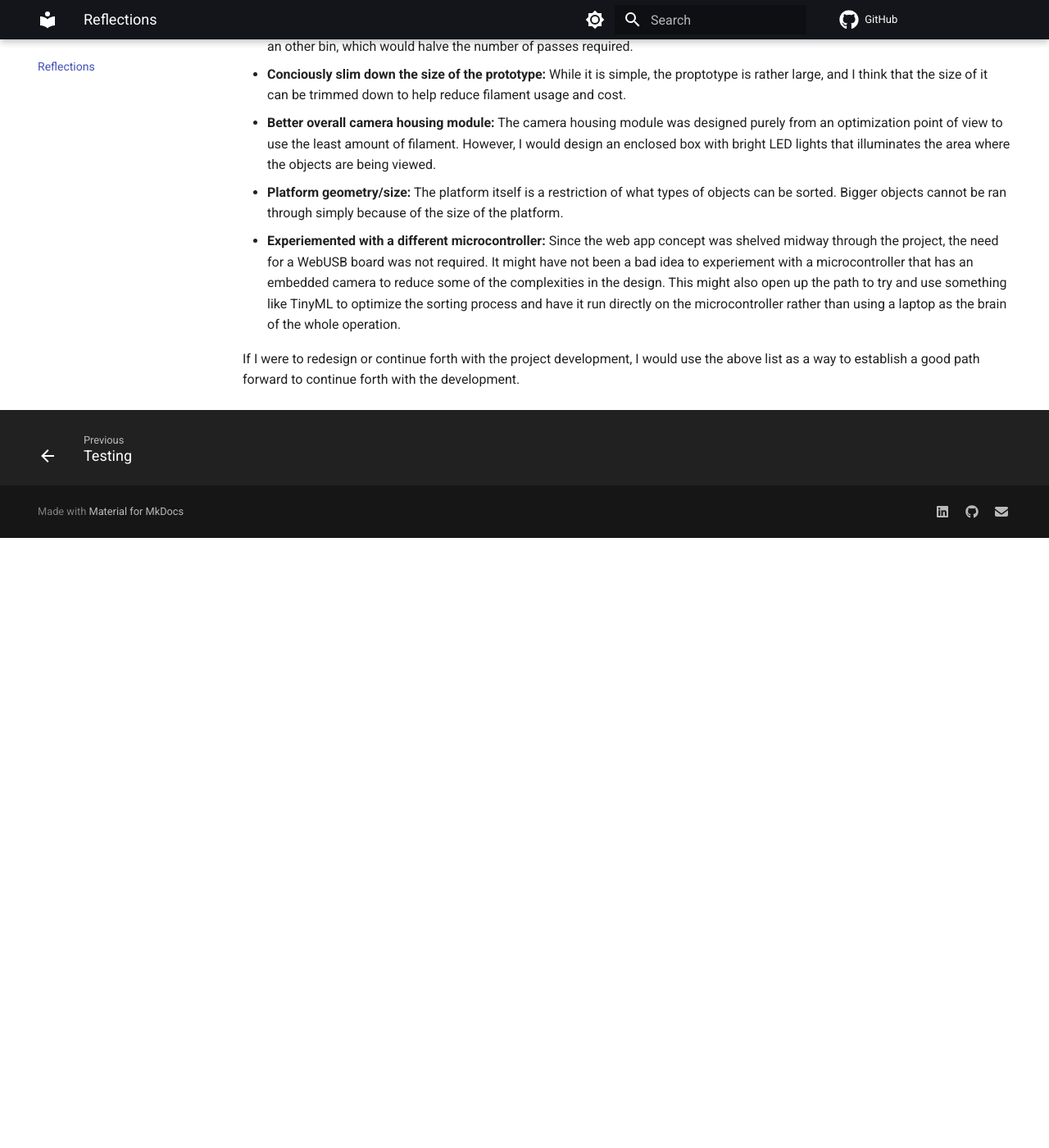
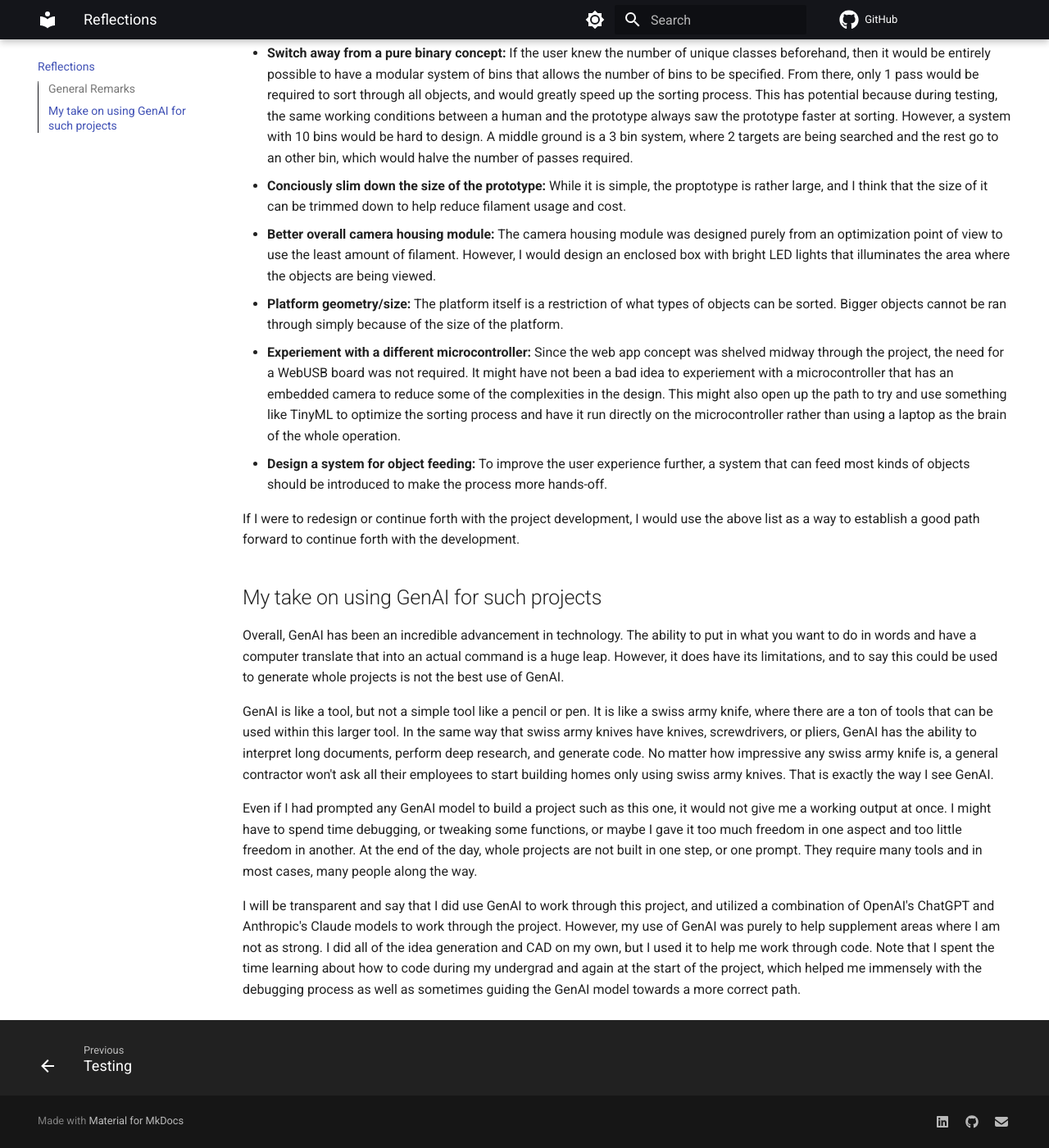
Before and after one commit to sidhgurnani/yolo-object-sorter-docs, an MkDocs documentation site: the page built from docs/results.md, in a window 1280 px wide and 1400 px high, scrolled down 1396 px. Shown: the whole window at 82% size. Built offline with MkDocs 1.6.1 and Material for MkDocs 9.7.7, drawn with Linux system fonts in a browser that asks for light colours; comment, search, counter and statistics services are not loaded; before the commit the page ends 2052 px from its top, so only the background shows below that; some of the changed text lies outside the part shown.

```diff
--- a/docs/results.md
+++ b/docs/results.md
@@ -1,4 +1,6 @@
-Overall, I am satisfied with the prototype (both software and Python App) as is, and it does ultimately serve the purpose that it was designed for. A great proof of concept has been reached and this is something that can be tweaked and applied across various areas. Examples include detecting bullet casings, various kinds of beans, resistors, LEGOs, etc.
+## General Remarks
+
+Overall, I am satisfied with both aspects of the prototype as is (hardware and software), and it does ultimately serve the purpose that it was designed for. A great proof of concept has been reached and this is something that can be tweaked and applied across various areas. Examples include detecting bullet casings, various kinds of beans, resistors, LEGOs, etc.
 
 If I were to iterate and make a new version, here is what I would do:
 
@@ -6,15 +8,16 @@ If I were to iterate and make a new version, here is what I would do:
     * Do more user testing to fix all bugs
     * Tweak Arduino code to ensure it counts total objects instead of total servo sweeps
     * Include relative file paths to make the user experience of setting up the sorting session a lot faster
+    * Develop a system to better store data, as having the data stored in excel files is great for smaller scale projects and demos but horrible for large scale implementation
     * Create a few performance modes: conservative, normal, and rapid, all of which adjust the necessary settings to easily speed up and slow down the whole system. As of right now, the user would have to go into the code and find those parameters to change.
-    * Create a mode that allows user easily do a dummy run to record a video. This can be achieved by connecting a button to the Arduino, and if that gets pressed, then do the following:
+    * Create a mode that allows user easily do a dummy run to record a video of objects that need to be sorted (for the purposes of model training). This can be achieved by connecting a button to the Arduino, and if that gets pressed, then do the following:
         * Start servo from neutral position
         * Sweep to Target in after 3 seconds
         * Sweep back to neutral after 3 seconds
         * Sweep to Not Target after 3 seconds
         * Sweep back to neutral after 3 seconds
         * Repeat until user hits button again
-2. Prototype
+2. Hardware
     * Create channels for wires to easily go through and stay hidden
     * Design a place to hold all electronics that is out of the way from the bins, ideally underneath or somewhere off to the side in a separate 'black box'
     * Redesign some aspects to make it easier to assemble, specifically for tool access
@@ -30,6 +33,17 @@ Here is what I might change if I had to do this all over again:
 * **Conciously slim down the size of the prototype:** While it is simple, the proptotype is rather large, and I think that the size of it can be trimmed down to help reduce filament usage and cost.
 * **Better overall camera housing module:** The camera housing module was designed purely from an optimization point of view to use the least amount of filament. However, I would design an enclosed box with bright LED lights that illuminates the area where the objects are being viewed.
 * **Platform geometry/size:** The platform itself is a restriction of what types of objects can be sorted. Bigger objects cannot be ran through simply because of the size of the platform.
-* **Experiemented with a different microcontroller:** Since the web app concept was shelved midway through the project, the need for a WebUSB board was not required. It might have not been a bad idea to experiement with a microcontroller that has an embedded camera to reduce some of the complexities in the design. This might also open up the path to try and use something like TinyML to optimize the sorting process and have it run directly on the microcontroller rather than using a laptop as the brain of the whole operation.
+* **Experiement with a different microcontroller:** Since the web app concept was shelved midway through the project, the need for a WebUSB board was not required. It might have not been a bad idea to experiement with a microcontroller that has an embedded camera to reduce some of the complexities in the design. This might also open up the path to try and use something like TinyML to optimize the sorting process and have it run directly on the microcontroller rather than using a laptop as the brain of the whole operation.
+* **Design a system for object feeding:** To improve the user experience further, a system that can feed most kinds of objects should be introduced to make the process more hands-off.
 
 If I were to redesign or continue forth with the project development, I would use the above list as a way to establish a good path forward to continue forth with the development.
+
+## My take on using GenAI for such projects
+
+Overall, GenAI has been an incredible advancement in technology. The ability to put in what you want to do in words and have a computer translate that into an actual command is a huge leap. However, it does have its limitations, and to say this could be used to generate whole projects is not the best use of GenAI.
+
+GenAI is like a tool, but not a simple tool like a pencil or pen. It is like a swiss army knife, where there are a ton of tools that can be used within this larger tool. In the same way that swiss army knives have knives, screwdrivers, or pliers, GenAI has the ability to interpret long documents, perform deep research, and generate code. No matter how impressive any swiss army knife is, a general contractor won't ask all their employees to start building homes only using swiss army knives. That is exactly the way I see GenAI.
+
+Even if I had prompted any GenAI model to build a project such as this one, it would not give me a working output at once. I might have to spend time debugging, or tweaking some functions, or maybe I gave it too much freedom in one aspect and too little freedom in another. At the end of the day, whole projects are not built in one step, or one prompt. They require many tools and in most cases, many people along the way.
+
+I will be transparent and say that I did use GenAI to work through this project, and utilized a combination of OpenAI's ChatGPT and Anthropic's Claude models to work through the project. However, my use of GenAI was purely to help supplement areas where I am not as strong. I did all of the idea generation and CAD on my own, but I used it to help me work through code. Note that I spent the time learning about how to code during my undergrad and again at the start of the project, which helped me immensely with the debugging process as well as sometimes guiding the GenAI model towards a more correct path.
--- a/mkdocs.yml
+++ b/mkdocs.yml
@@ -48,6 +48,7 @@ plugins:
         width: "100%"
   - mermaid2
   - search
+  - mkdocs-pdf
 
 markdown_extensions:
   - pymdownx.highlight:
```
Also changed, not shown: docs/architecture.md (+4 -0 lines), docs/final_testing.md (+17 -7 lines), docs/index.md (+17 -3 lines), docs/software_v3.md (+2 -2 lines), docs/assets/coin_detection_results.png (added), docs/assets/detection_accuracy.png (added), docs/assets/error_count.png (added), docs/assets/penny_filtering_comparison.png (added), docs/assets/sorting_comparison.png (added), 3 other files.
